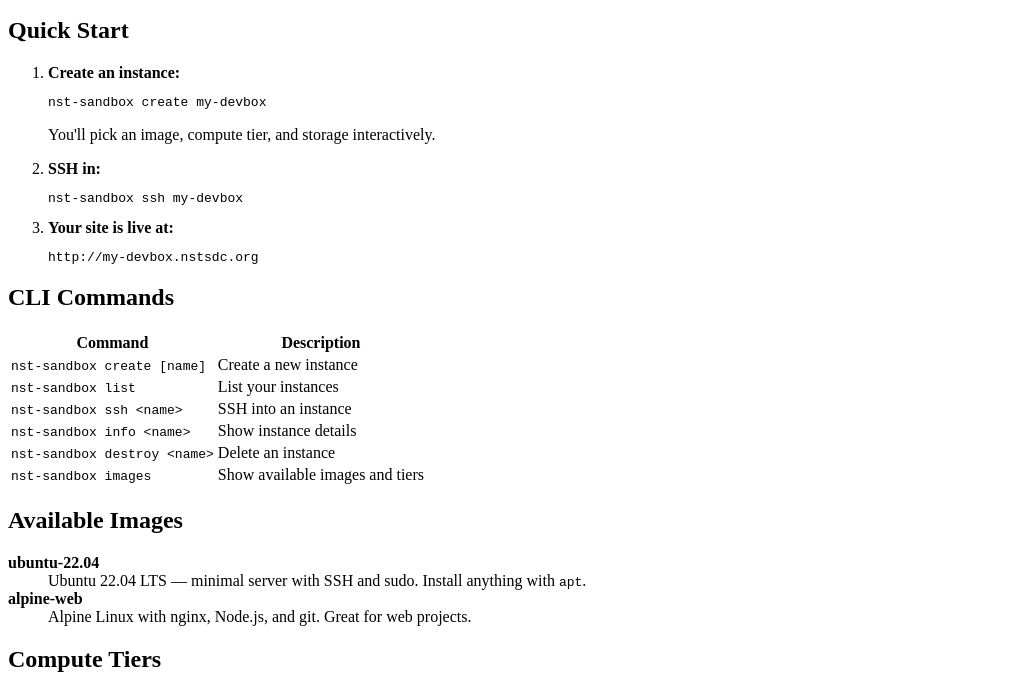
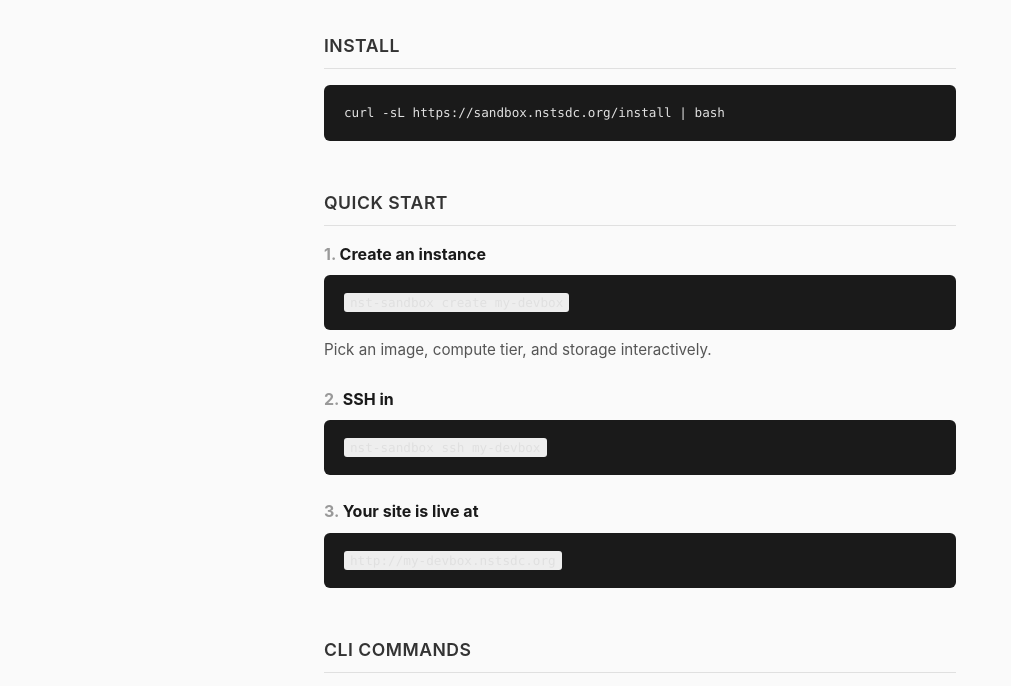
Before and after one commit to krushndayshmookh/nst-sandbox, a plain HTML site: page public/index.html in a window 1280 px wide. Shown: the part 183-869 px from the top of the page, without its empty margins (0-1011 px from the left). Drawn offline with Linux system fonts and the light colour scheme.

Commit message:
style: minimal CSS for landing page — clean typography, dark code blocks, no gradients

```diff
--- a/public/index.html
+++ b/public/index.html
@@ -4,6 +4,170 @@
     <meta charset="UTF-8">
     <meta name="viewport" content="width=device-width, initial-scale=1.0">
     <title>NST Sandbox</title>
+    <style>
+        * { margin: 0; padding: 0; box-sizing: border-box; }
+
+        body {
+            font-family: "Inter", "SF Pro Text", -apple-system, system-ui, sans-serif;
+            color: #1a1a1a;
+            background: #fafafa;
+            line-height: 1.6;
+        }
+
+        header, main, footer {
+            max-width: 680px;
+            margin: 0 auto;
+            padding: 0 24px;
+        }
+
+        header {
+            padding-top: 80px;
+            padding-bottom: 48px;
+        }
+
+        header h1 {
+            font-size: 2rem;
+            font-weight: 700;
+            letter-spacing: -0.5px;
+            margin-bottom: 8px;
+        }
+
+        header p {
+            color: #555;
+            font-size: 1.1rem;
+        }
+
+        section {
+            margin-bottom: 48px;
+        }
+
+        h2 {
+            font-size: 1.1rem;
+            font-weight: 600;
+            text-transform: uppercase;
+            letter-spacing: 0.5px;
+            color: #333;
+            margin-bottom: 16px;
+            padding-bottom: 8px;
+            border-bottom: 1px solid #e0e0e0;
+        }
+
+        pre {
+            background: #1a1a1a;
+            color: #e0e0e0;
+            padding: 16px 20px;
+            border-radius: 6px;
+            overflow-x: auto;
+            font-size: 0.9rem;
+            font-family: "SF Mono", "Fira Code", "Consolas", monospace;
+        }
+
+        section > pre {
+            margin-bottom: 12px;
+        }
+
+        code {
+            font-family: "SF Mono", "Fira Code", "Consolas", monospace;
+            font-size: 0.88em;
+        }
+
+        p code, td code, dd code, li code {
+            background: #eee;
+            padding: 2px 6px;
+            border-radius: 3px;
+        }
+
+        ol {
+            list-style: none;
+            counter-reset: steps;
+            padding: 0;
+        }
+
+        ol li {
+            counter-increment: steps;
+            margin-bottom: 24px;
+        }
+
+        ol li strong {
+            display: block;
+            margin-bottom: 8px;
+        }
+
+        ol li strong::before {
+            content: counter(steps) ". ";
+            color: #999;
+        }
+
+        ol li p {
+            color: #555;
+            font-size: 0.95rem;
+            margin-top: 8px;
+        }
+
+        ol li pre {
+            margin-top: 8px;
+        }
+
+        table {
+            width: 100%;
+            border-collapse: collapse;
+        }
+
+        th, td {
+            text-align: left;
+            padding: 10px 12px;
+            border-bottom: 1px solid #e8e8e8;
+        }
+
+        th {
+            font-weight: 600;
+            font-size: 0.85rem;
+            text-transform: uppercase;
+            letter-spacing: 0.3px;
+            color: #777;
+        }
+
+        td {
+            font-size: 0.95rem;
+        }
+
+        dl {
+            display: grid;
+            gap: 16px;
+        }
+
+        dt {
+            font-weight: 600;
+            font-size: 0.95rem;
+        }
+
+        dd {
+            color: #555;
+            font-size: 0.95rem;
+            margin-left: 0;
+        }
+
+        footer {
+            padding: 48px 24px 64px;
+            color: #999;
+            font-size: 0.85rem;
+        }
+
+        footer a {
+            color: #555;
+            text-decoration: none;
+        }
+
+        footer a:hover {
+            color: #1a1a1a;
+        }
+
+        @media (max-width: 600px) {
+            header { padding-top: 48px; padding-bottom: 32px; }
+            header h1 { font-size: 1.6rem; }
+            section { margin-bottom: 36px; }
+        }
+    </style>
 </head>
 <body>
     <header>
@@ -21,16 +185,16 @@
             <h2>Quick Start</h2>
             <ol>
                 <li>
-                    <strong>Create an instance:</strong>
+                    <strong>Create an instance</strong>
                     <pre><code>nst-sandbox create my-devbox</code></pre>
-                    <p>You'll pick an image, compute tier, and storage interactively.</p>
+                    <p>Pick an image, compute tier, and storage interactively.</p>
                 </li>
                 <li>
-                    <strong>SSH in:</strong>
+                    <strong>SSH in</strong>
                     <pre><code>nst-sandbox ssh my-devbox</code></pre>
                 </li>
                 <li>
-                    <strong>Your site is live at:</strong>
+                    <strong>Your site is live at</strong>
                     <pre><code>http://my-devbox.nstsdc.org</code></pre>
                 </li>
             </ol>
@@ -56,10 +220,10 @@
         <section>
             <h2>Available Images</h2>
             <dl>
-                <dt><strong>ubuntu-22.04</strong></dt>
-                <dd>Ubuntu 22.04 LTS — minimal server with SSH and sudo. Install anything with <code>apt</code>.</dd>
+                <dt>ubuntu-22.04</dt>
+                <dd>Ubuntu 22.04 LTS -- minimal server with SSH and sudo. Install anything with <code>apt</code>.</dd>
 
-                <dt><strong>alpine-web</strong></dt>
+                <dt>alpine-web</dt>
                 <dd>Alpine Linux with nginx, Node.js, and git. Great for web projects.</dd>
             </dl>
         </section>
```
